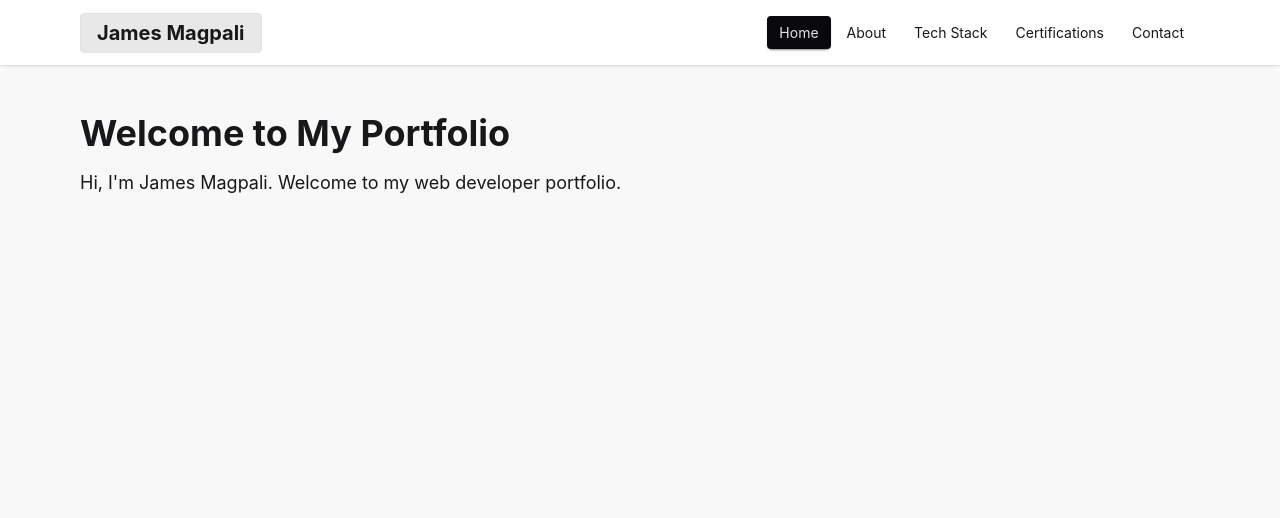
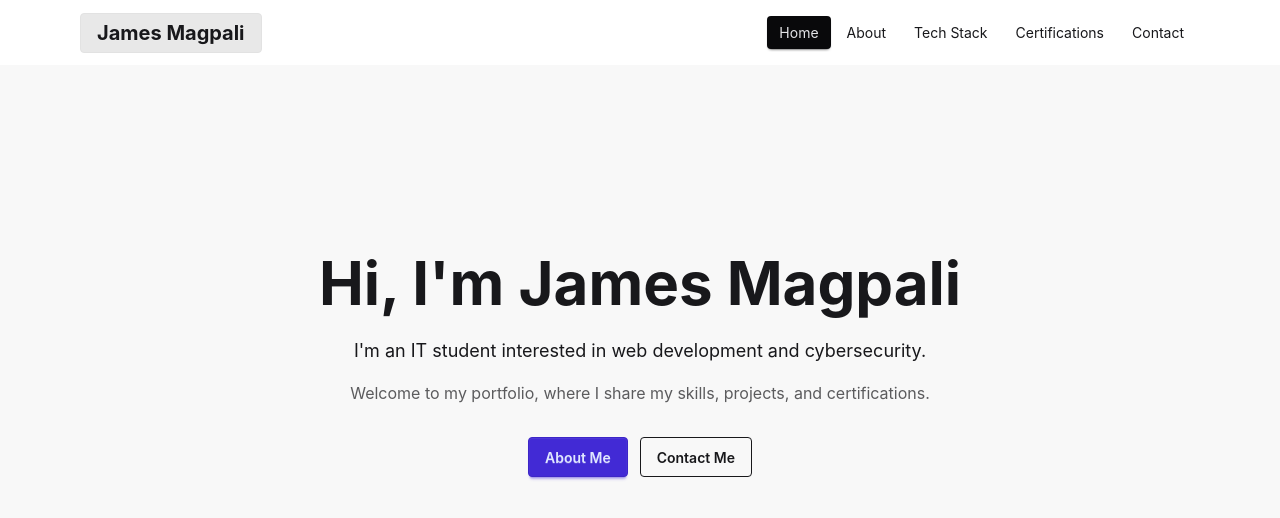
Before and after one commit to Hiko67/portfolio-nuxt, a Nuxt app: page / in a window 1280 px wide. Shown: the top 518 px of the page. Built offline with nearby package versions, Linux system fonts and the light colour scheme.

Commit message:
Add Portfolio Home Page

```diff
--- a/app/app.vue
+++ b/app/app.vue
@@ -5,15 +5,8 @@
 
     <AppNavbar />
 
-    <main class="mx-auto max-w-6xl px-4 py-12">
-      <h1 class="text-4xl font-bold">
-        Welcome to My Portfolio
-      </h1>
-
-      <p class="mt-4 text-lg">
-        Hi, I'm James Magpali.
-        Welcome to my web developer portfolio.
-      </p>
+    <main>
+      <NuxtPage />
     </main>
   </div>
 </template>
--- /dev/null
+++ b/app/pages/index.vue
@@ -0,0 +1,32 @@
+
+<template>
+  <section class="hero min-h-[75vh] bg-base-200">
+    <div class="hero-content text-center">
+      <div class="max-w-2xl">
+        <h1 class="text-4xl font-bold md:text-6xl">
+          Hi, I'm James Magpali
+        </h1>
+
+        <p class="mt-6 text-lg">
+          I'm an IT student interested in web development
+          and cybersecurity.
+        </p>
+
+        <p class="mt-4 text-base-content/70">
+          Welcome to my portfolio, where I share my
+          skills, projects, and certifications.
+        </p>
+
+        <div class="mt-8 flex justify-center gap-3">
+          <NuxtLink to="/about" class="btn btn-primary">
+            About Me
+          </NuxtLink>
+
+          <NuxtLink to="/contact" class="btn btn-outline">
+            Contact Me
+          </NuxtLink>
+        </div>
+      </div>
+    </div>
+  </section>
+</template>
```
